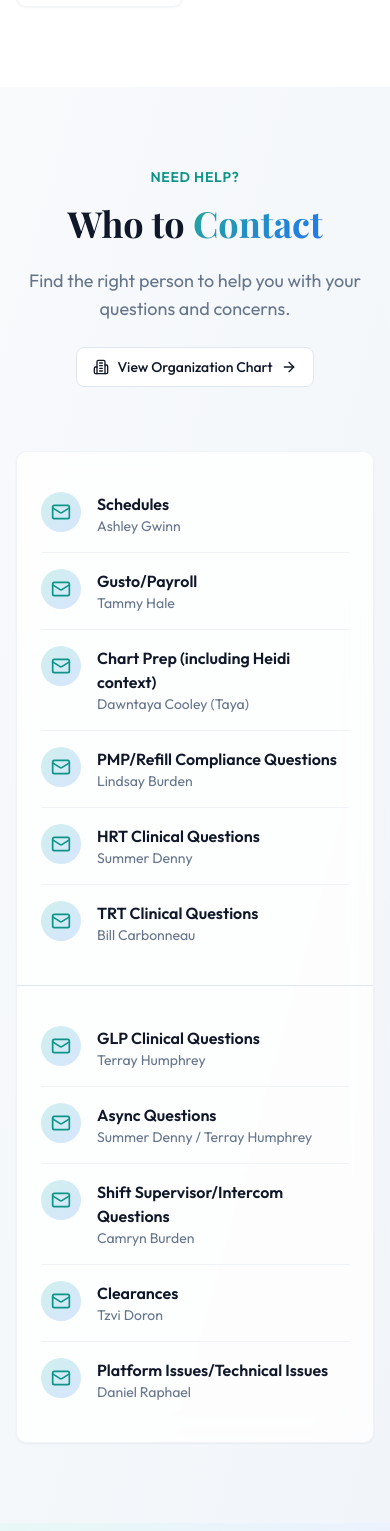
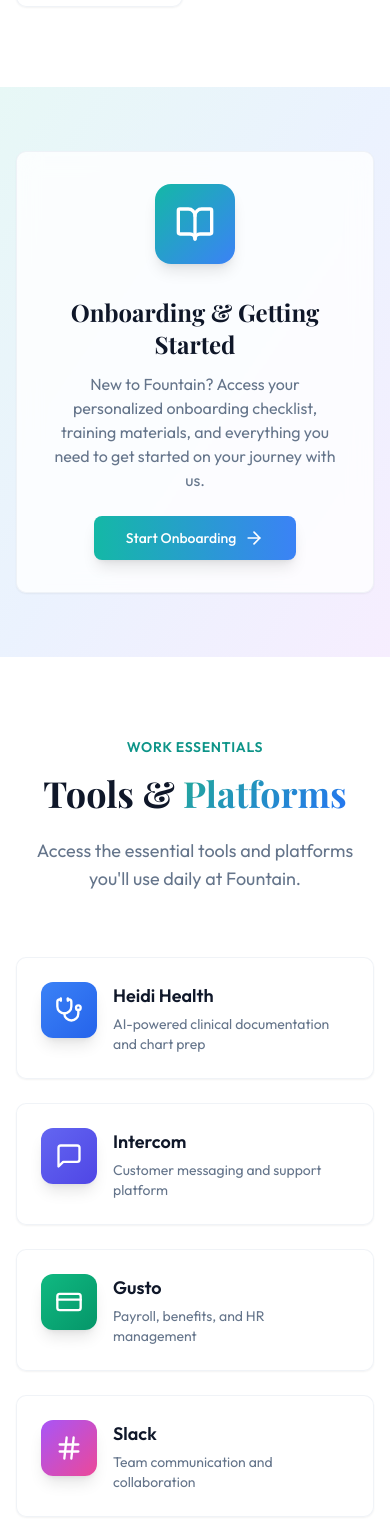
Before and after one commit to draphael123/onboardingsitereformatted, a Next.js app: page / in a window 390 px wide. Shown: the part 4117-5648 px from the top of the page. Built offline with nearby package versions, Linux system fonts and the light colour scheme; a web font is replaced by a local one.

Commit message:
Remove contact section from website navigation and homepage

```diff
--- a/app/(public)/page.tsx
+++ b/app/(public)/page.tsx
@@ -323,72 +323,6 @@ export default function HomePage() {
       {/* Roles Section */}
       <RolesSection />
 
-      {/* Contact Directory Section */}
-      <section className="py-20 md:py-32 bg-gradient-to-br from-slate-50 to-slate-100 dark:from-slate-900 dark:to-slate-800">
-        <div className="container px-4 md:px-6">
-          <ScrollReveal animation="fade-in">
-            <div className="text-center mb-16">
-              <span className="text-teal-600 dark:text-teal-400 font-semibold text-sm uppercase tracking-wider mb-4 block">Need Help?</span>
-              <h2 className="font-display text-4xl md:text-5xl font-bold mb-6">
-                Who to <span className="gradient-text">Contact</span>
-              </h2>
-              <p className="text-muted-foreground text-lg max-w-2xl mx-auto">
-                Find the right person to help you with your questions and concerns.
-              </p>
-              <div className="mt-6">
-                <Button variant="outline" asChild className="group">
-                  <Link href="/organization">
-                    <Building2 className="mr-2 h-4 w-4" />
-                    View Organization Chart
-                    <ArrowRight className="ml-2 h-4 w-4 transition-transform group-hover:translate-x-1" />
-                  </Link>
-                </Button>
-              </div>
-            </div>
-          </ScrollReveal>
-          <ScrollReveal animation="fade-in" delay={100}>
-            <div className="max-w-4xl mx-auto">
-              <Card className="glass-card overflow-hidden">
-                <div className="grid md:grid-cols-2 divide-y md:divide-y-0 md:divide-x divide-border">
-                  <div className="p-6">
-                    {contacts.slice(0, 6).map((contact, index) => (
-                      <div
-                        key={index}
-                        className="flex items-start gap-4 py-4 border-b border-border/50 last:border-0"
-                      >
-                        <div className="w-10 h-10 rounded-full bg-gradient-to-br from-teal-500/20 to-blue-500/20 flex items-center justify-center flex-shrink-0">
-                          <Mail className="h-5 w-5 text-teal-600 dark:text-teal-400" />
-                        </div>
-                        <div>
-                          <p className="font-semibold text-foreground">{contact.topic}</p>
-                          <p className="text-muted-foreground text-sm">{contact.person}</p>
-                        </div>
-                      </div>
-                    ))}
-                  </div>
-                  <div className="p-6">
-                    {contacts.slice(6).map((contact, index) => (
-                      <div
-                        key={index}
-                        className="flex items-start gap-4 py-4 border-b border-border/50 last:border-0"
-                      >
-                        <div className="w-10 h-10 rounded-full bg-gradient-to-br from-teal-500/20 to-blue-500/20 flex items-center justify-center flex-shrink-0">
-                          <Mail className="h-5 w-5 text-teal-600 dark:text-teal-400" />
-                        </div>
-                        <div>
-                          <p className="font-semibold text-foreground">{contact.topic}</p>
-                          <p className="text-muted-foreground text-sm">{contact.person}</p>
-                        </div>
-                      </div>
-                    ))}
-                  </div>
-                </div>
-              </Card>
-            </div>
-          </ScrollReveal>
-        </div>
-      </section>
-
       {/* Onboarding CTA Section */}
       <section className="py-16 md:py-24 bg-gradient-to-br from-teal-500/10 via-blue-500/10 to-purple-500/10">
         <div className="container px-4 md:px-6">
--- a/components/public/footer.tsx
+++ b/components/public/footer.tsx
@@ -33,11 +33,6 @@ export function PublicFooter() {
                   Programs
                 </Link>
               </li>
-              <li>
-                <Link href="/contact" className="text-muted-foreground hover:text-foreground transition-colors">
-                  Contact
-                </Link>
-              </li>
             </ul>
           </div>
 
@@ -68,11 +63,6 @@ export function PublicFooter() {
             <h3 className="font-semibold mb-4">Support</h3>
             <ul className="space-y-2 text-sm">
               <li>
-                <Link href="/contact" className="text-muted-foreground hover:text-foreground transition-colors">
-                  Contact Us
-                </Link>
-              </li>
-              <li>
                 <Link href="/login" className="text-muted-foreground hover:text-foreground transition-colors">
                   Sign In
                 </Link>
--- a/components/public/header.tsx
+++ b/components/public/header.tsx
@@ -17,7 +17,6 @@ const navItems = [
   { href: "/faqs", label: "FAQs" },
   { href: "/glossary", label: "Glossary" },
   { href: "/docs", label: "Resources" },
-  { href: "/contact", label: "Contact" },
 ]
 
 export function PublicHeader() {
--- a/components/ui/search-command.tsx
+++ b/components/ui/search-command.tsx
@@ -96,10 +96,6 @@ export function SearchCommand({ isAdmin = false, isAuthenticated = false }: Sear
               <FileText className="mr-2 h-4 w-4" />
               Resources
             </CommandItem>
-            <CommandItem onSelect={() => runCommand(() => router.push("/contact"))}>
-              <Mail className="mr-2 h-4 w-4" />
-              Contact
-            </CommandItem>
           </CommandGroup>
 
           {/* Authenticated Pages */}
```
